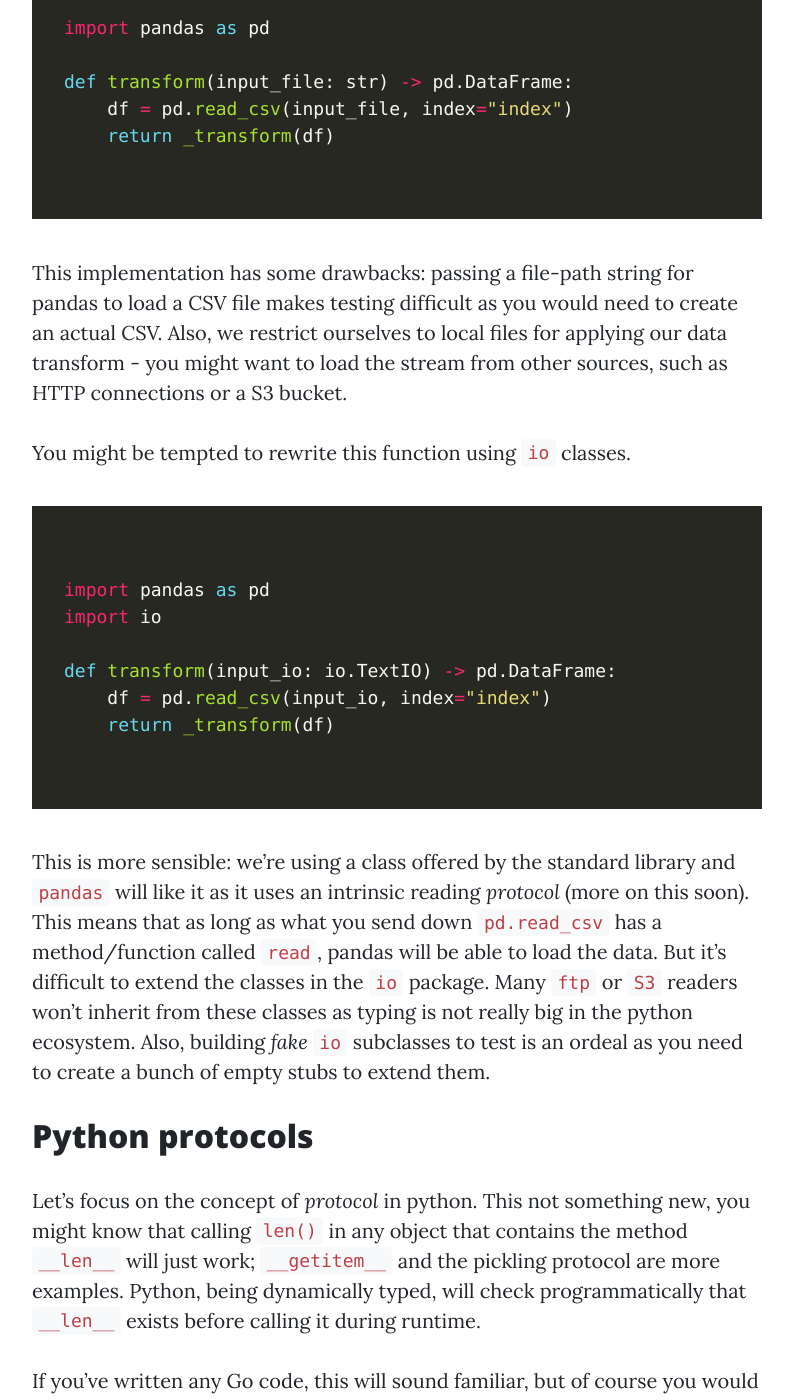
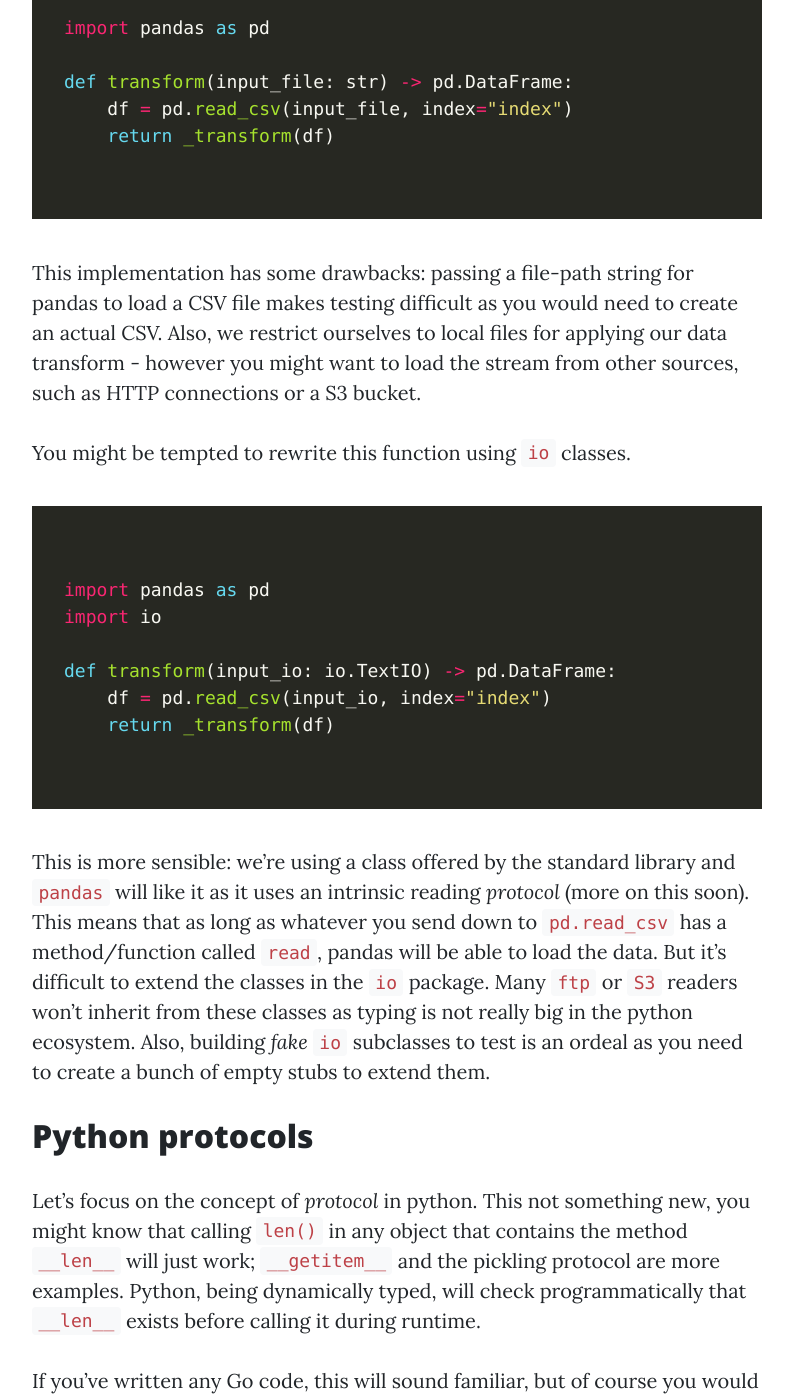
Before and after one commit to octoenergy/octoenergy.github.io, a Jekyll site: the page built from _posts/2019-03-21-python-interfaces-a-la-go.markdown, in a window 1280 px wide and 1400 px high, scrolled down 1187 px. Shown: the whole window, without its empty margins (243-1036 px from the left). Built offline with Jekyll 4.4.1, drawn with Linux system fonts in a browser that asks for light colours; some web fonts are replaced; some of the changed text lies outside the part shown.

Commit message:
Add fred's suggestions

```diff
--- a/_posts/2019-03-21-python-interfaces-a-la-go.markdown
+++ b/_posts/2019-03-21-python-interfaces-a-la-go.markdown
@@ -34,7 +34,7 @@ def transform(input_file: str) -> pd.DataFrame:
 This implementation has some drawbacks: passing a file-path string for
 pandas to load a CSV file makes testing difficult as you would need to create an
 actual CSV. Also, we restrict ourselves to local files for applying our data
-transform - you might want to load the stream from other sources, such as HTTP
+transform - however you might want to load the stream from other sources, such as HTTP
 connections or a S3 bucket.
 
 You might be tempted to rewrite this function using `io` classes.
@@ -50,7 +50,7 @@ def transform(input_io: io.TextIO) -> pd.DataFrame:
 
 This is more sensible: we're using a class offered by the standard library and
 `pandas` will like it as it uses an intrinsic reading _protocol_ (more on this
-soon). This means that as long as what you send down `pd.read_csv` has a
+soon). This means that as long as whatever you send down to `pd.read_csv` has a
 method/function called `read`, pandas will be able to load the data. But it's
 difficult to extend the classes in the `io` package.
 Many `ftp` or `S3` readers won't inherit from these classes
```
Also changed, not shown: other parts of _posts/2019-03-21-python-interfaces-a-la-go.markdown (+2 -2 lines).
